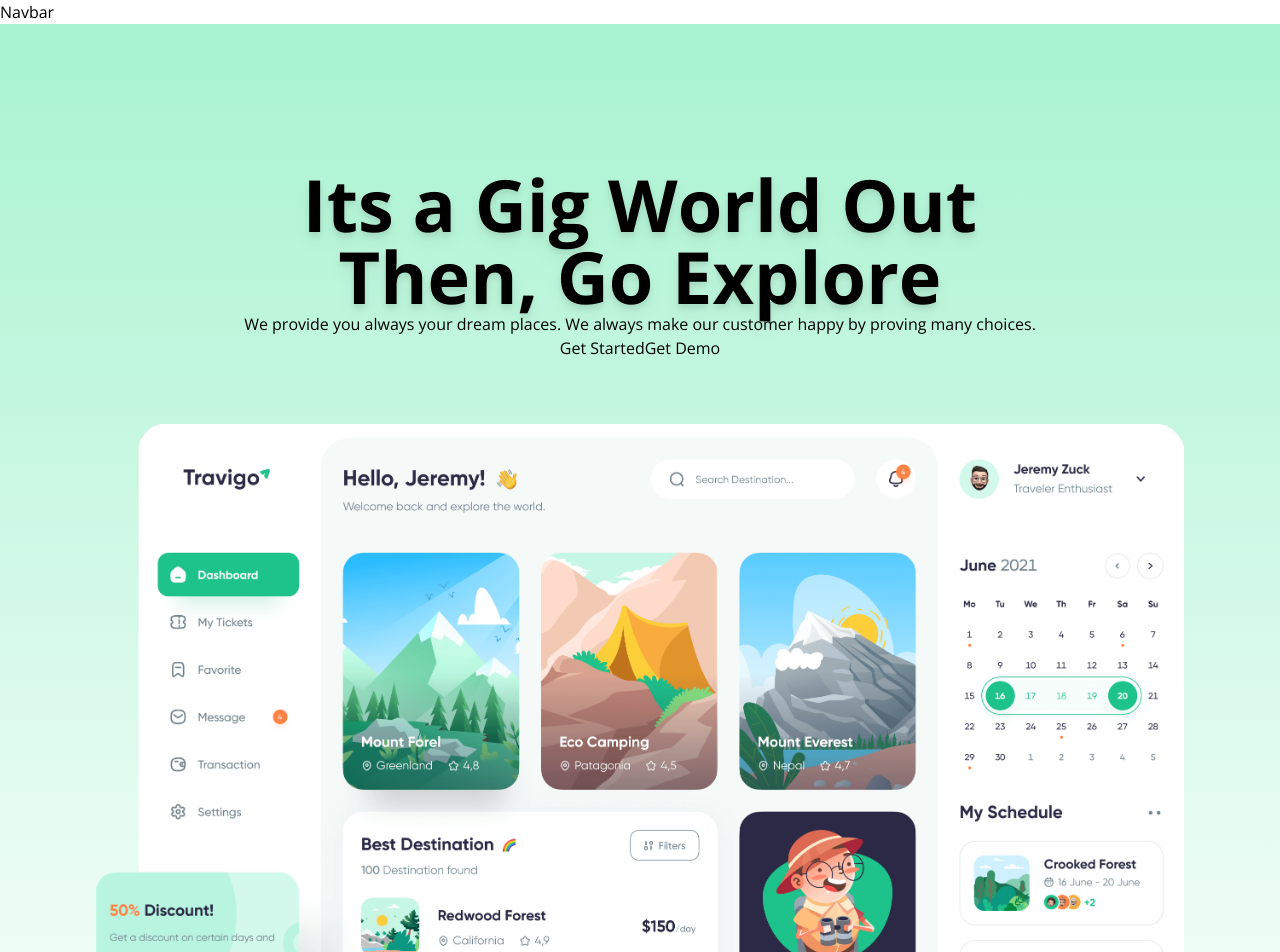
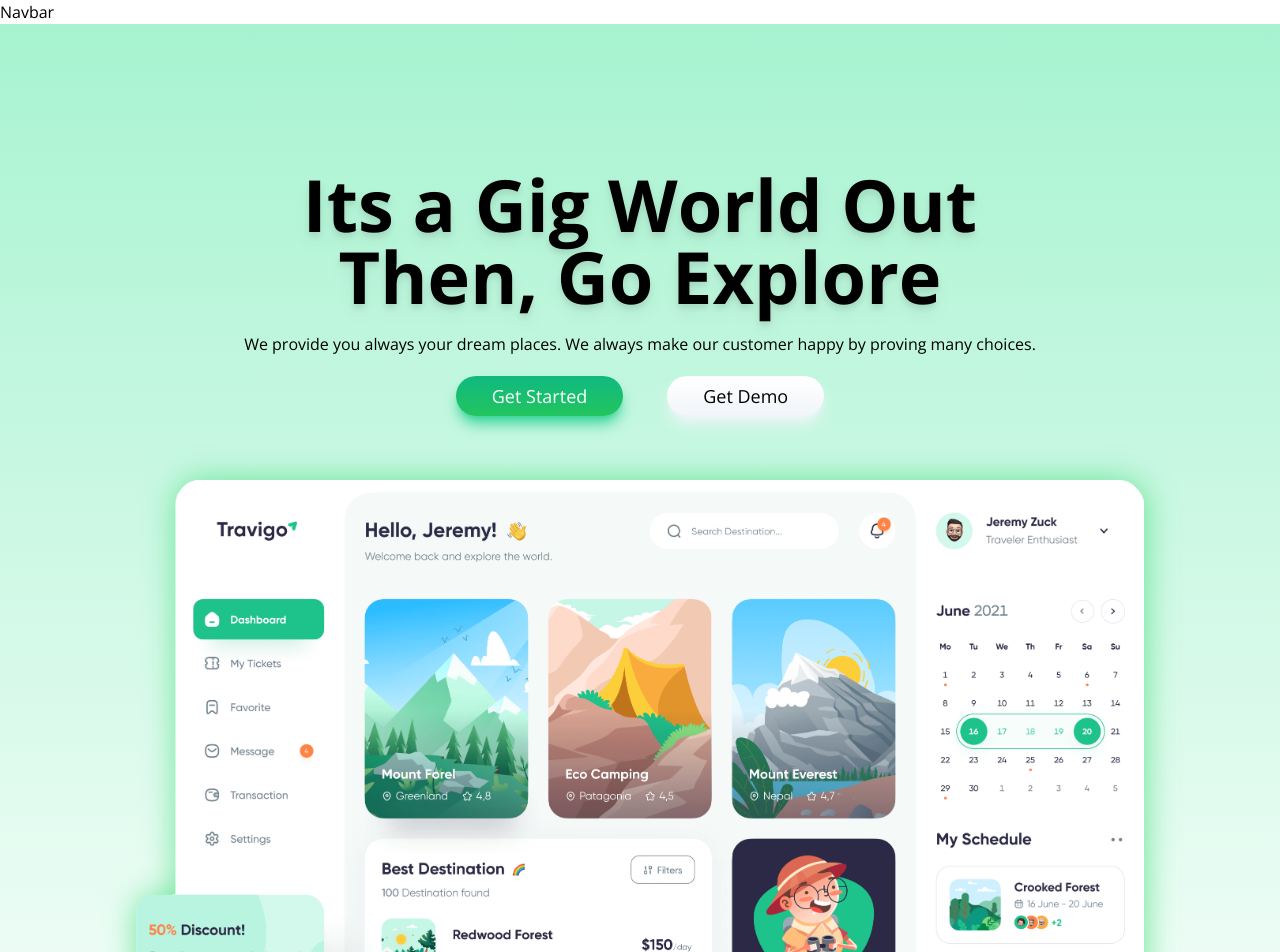
Before and after one commit to Raihanhn/Modern_Blog_App, a React (Vite) app: page / in a window 1280 px wide. Shown: the top 952 px of the page. Built offline with nearby package versions, Linux system fonts and the light colour scheme.

Commit message:
4th commit

```diff
--- a/src/components/Hero.jsx
+++ b/src/components/Hero.jsx
@@ -9,14 +9,14 @@ const Hero = ({hero: {title, subtitle, btn1, btn2, text, img} }) => {
           <div className="grid items-center justify-items-center mt-36 mb-16 md:mt-28 md:mb-12">
             <h1 className='text-7xl font-bold lg:text-6xl md:text-5xl sm:text-4xl xsm:text-3xl text-black filter drop-shadow-lg'>{title}</h1>
             <h1 className='text-7xl font-bold lg:text-6xl md:text-5xl sm:text-4xl xsm:text-3xl text-black filter drop-shadow-lg'>{subtitle} </h1>
-            <p className=''>{text} </p>
-            <div className="">
-              <button type='button' className=''>{btn1} </button>
-              <button type='button' className=''>{btn2} </button>
+            <p className='text-base my-5 text-center sm:text-sm'>{text} </p>
+            <div className="flex items-center justify-center gap-11 sm:gap-3 sm:flex-col sm:w-full">
+              <button type='button' className='button-emrald'>{btn1} </button>
+              <button type='button' className='button-light'>{btn2} </button>
             </div>
           </div>
-          <div className="">
-            <img src={img} alt="'dashboard/img" className='' />
+          <div className="flex items-center justify-center mb-11">
+            <img src={img} alt="'dashboard/img" className='h-[85vh] w-full object-fill lg:h-[75vh] md:h-[57vh] sm:h-[35vh] sm:object-contain drop-shadow-emrald ' />
           </div>
         </div>
       </div>
--- a/src/index.css
+++ b/src/index.css
@@ -12,4 +12,16 @@
   .travigo-container{
     @apply w-[85vw] xl:w-[95vw] m-auto;
   }
+
+  .button-emrald{
+    @apply bg-gradient-to-b from-emerald-500 to-green-500 shadow-lg shadow-emerald-400 rounded-full text-lg sm:text-sm px-9 py-1.5 transition-all duration-200 active:scale-90 text-white sm:w-48;
+  }
+
+  .button-light{
+    @apply bg-gradient-to-b from-white to-slate-100 shadow-lg shadow-slate-100 rounded-full text-lg sm:text-sm px-9 py-1.5 transition-all duration-200 active:scale-90 text-black sm:w-48;
+  }
+
+  .drop-shadow-emrald{
+    filter: drop-shadow(0.1rem 0.1rem 1rem rgba(74 222 128 / 80%));
+  }
 }
```
